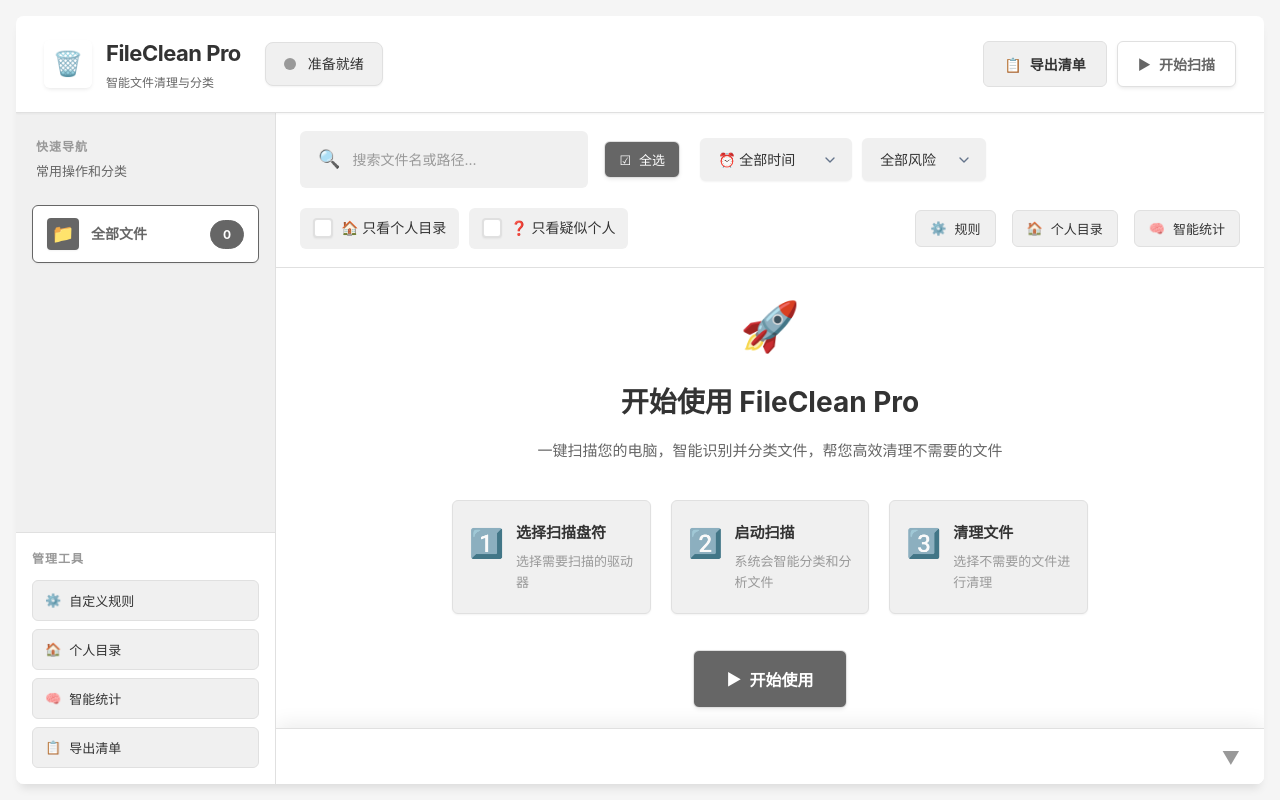
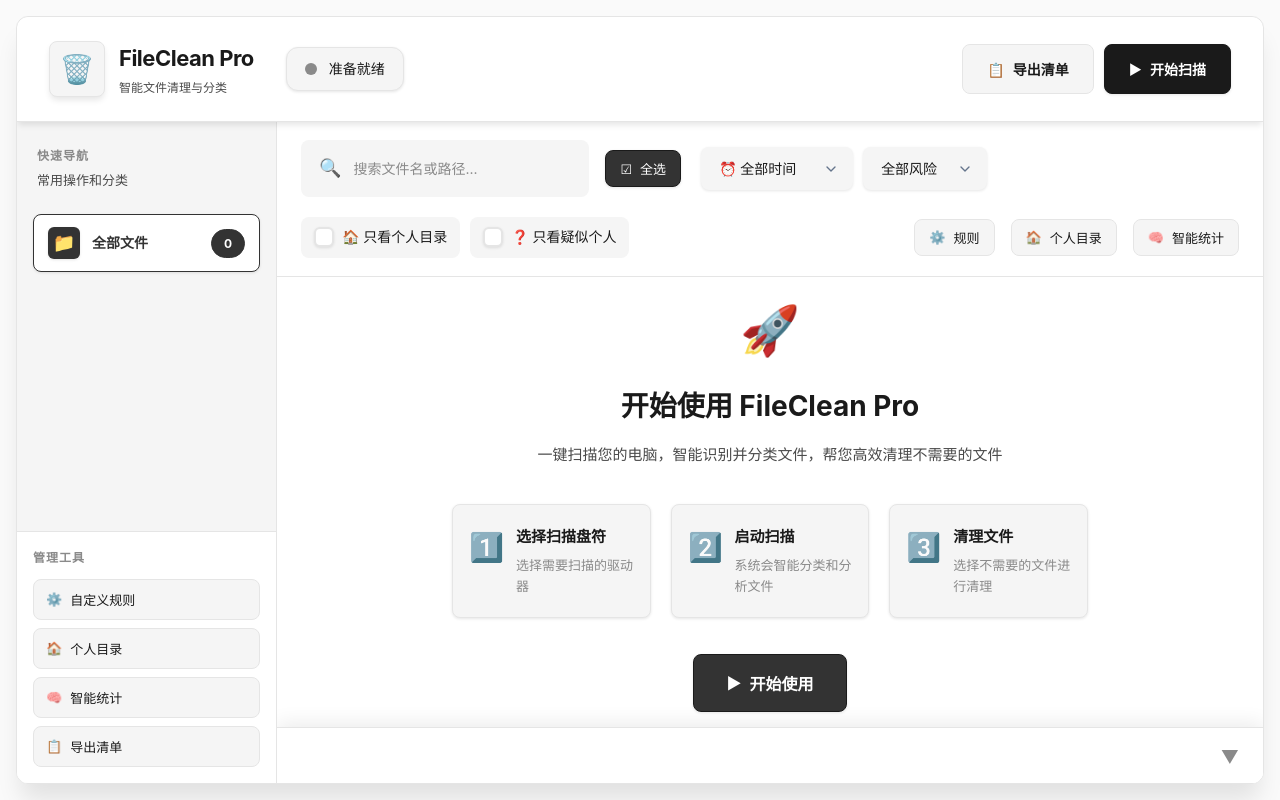
Before and after one commit to baichal/qingli, a Flask app: page / in a window 1280 px wide. Run offline with Flask 3, Linux system fonts and the light colour scheme; data that the repository does not hold is empty.

Commit message:
feat: Continue Project Development
Co-authored-by: traeagent <traeagent@users.noreply.github.com>

```diff
--- a/templates/index.html
+++ b/templates/index.html
@@ -13,38 +13,38 @@
 }
 
 :root {
-  --bg-primary: #f5f5f5;
+  --bg-primary: #fafafa;
   --bg-secondary: #ffffff;
-  --bg-tertiary: #f0f0f0;
+  --bg-tertiary: #f5f5f5;
   --bg-card: #ffffff;
-  --border: #e0e0e0;
-  --border-light: #d0d0d0;
-  --text-primary: #333333;
-  --text-secondary: #666666;
-  --text-muted: #999999;
-  --accent-blue: #666666;
-  --accent-blue-hover: #555555;
+  --border: #e5e5e5;
+  --border-light: #f0f0f0;
+  --text-primary: #1a1a1a;
+  --text-secondary: #4a4a4a;
+  --text-muted: #8a8a8a;
+  --accent-blue: #333333;
+  --accent-blue-hover: #1a1a1a;
   --accent-blue-light: #f0f0f0;
-  --accent-green: #666666;
+  --accent-green: #333333;
   --accent-green-light: #f0f0f0;
-  --accent-yellow: #666666;
+  --accent-yellow: #333333;
   --accent-yellow-light: #f0f0f0;
-  --accent-red: #666666;
+  --accent-red: #333333;
   --accent-red-light: #f0f0f0;
-  --accent-purple: #666666;
+  --accent-purple: #333333;
   --accent-purple-light: #f0f0f0;
-  --success: #666666;
-  --warning: #666666;
-  --danger: #666666;
-  --radius-sm: 4px;
-  --radius-md: 6px;
-  --radius-lg: 8px;
-  --shadow-sm: 0 1px 2px 0 rgba(0, 0, 0, 0.05);
-  --shadow-md: 0 2px 4px -1px rgba(0, 0, 0, 0.1);
-  --shadow-lg: 0 4px 6px -2px rgba(0, 0, 0, 0.1);
-  --shadow-xl: 0 8px 10px -4px rgba(0, 0, 0, 0.1);
-  --transition-fast: 0.15s ease;
-  --transition-normal: 0.25s ease;
+  --success: #333333;
+  --warning: #333333;
+  --danger: #333333;
+  --radius-sm: 6px;
+  --radius-md: 8px;
+  --radius-lg: 12px;
+  --shadow-sm: 0 1px 3px 0 rgba(0, 0, 0, 0.1);
+  --shadow-md: 0 4px 6px -1px rgba(0, 0, 0, 0.1);
+  --shadow-lg: 0 10px 15px -3px rgba(0, 0, 0, 0.1);
+  --shadow-xl: 0 20px 25px -5px rgba(0, 0, 0, 0.1);
+  --transition-fast: 0.2s ease;
+  --transition-normal: 0.3s ease;
 }
 
 body {
@@ -76,6 +76,7 @@
   border-radius: var(--radius-lg);
   box-shadow: var(--shadow-xl);
   overflow: hidden;
+  border: 1px solid var(--border);
 }
 
 /* ===== Getting Started UI ===== */
@@ -155,13 +156,14 @@
 /* ===== Header ===== */
 .header {
   background: var(--bg-secondary);
-  padding: 20px 28px;
+  padding: 24px 32px;
   display: flex;
   align-items: center;
-  gap: 24px;
+  gap: 32px;
   position: relative;
   border-bottom: 1px solid var(--border);
-  box-shadow: var(--shadow-sm);
+  box-shadow: var(--shadow-md);
+  border-radius: var(--radius-lg) var(--radius-lg) 0 0;
 }
 
 .logo-section {
@@ -174,16 +176,22 @@
 }
 
 .logo-icon {
-  width: 48px;
-  height: 48px;
-  background: rgba(255, 255, 255, 0.2);
-  backdrop-filter: blur(10px);
+  width: 56px;
+  height: 56px;
+  background: var(--bg-tertiary);
   border-radius: var(--radius-md);
   display: flex;
   align-items: center;
   justify-content: center;
-  font-size: 24px;
+  font-size: 28px;
   box-shadow: var(--shadow-md);
+  border: 1px solid var(--border);
+  transition: all var(--transition-normal);
+}
+
+.logo-icon:hover {
+  transform: translateY(-2px);
+  box-shadow: var(--shadow-lg);
 }
 
 .logo-text {
@@ -308,43 +316,36 @@
   display: inline-flex;
   align-items: center;
   gap: 8px;
-  padding: 12px 20px;
+  padding: 14px 24px;
   border-radius: var(--radius-md);
-  border: none;
+  border: 1px solid var(--border);
   font-size: 14px;
   font-weight: 600;
   cursor: pointer;
   transition: all var(--transition-normal);
   font-family: inherit;
   position: relative;
-  overflow: hidden;
-}
-
-.btn::before {
-  content: '';
-  position: absolute;
-  top: 0;
-  left: -100%;
-  width: 100%;
-  height: 100%;
-  background: linear-gradient(90deg, transparent, rgba(255,255,255,0.2), transparent);
-  transition: left 0.5s;
-}
-
-.btn:hover::before {
-  left: 100%;
+  background: var(--bg-secondary);
+  color: var(--text-primary);
+}
+
+.btn:hover {
+  transform: translateY(-2px);
+  box-shadow: var(--shadow-md);
+  border-color: var(--text-muted);
 }
 
 .btn-primary {
-  background: var(--bg-secondary);
-  color: var(--accent-blue);
-  border: 1px solid var(--border);
+  background: var(--text-primary);
+  color: var(--bg-secondary);
+  border: 1px solid var(--text-primary);
+  box-shadow: var(--shadow-sm);
+}
+
+.btn-primary:hover {
+  background: var(--accent-blue-hover);
+  border-color: var(--accent-blue-hover);
   box-shadow: var(--shadow-md);
-}
-
-.btn-primary:hover {
-  transform: translateY(-2px);
-  box-shadow: var(--shadow-lg);
 }
 
 .btn-success {
```
